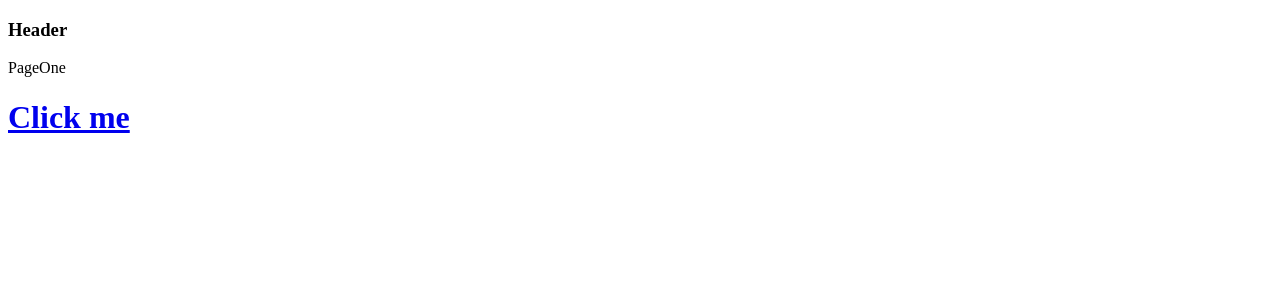
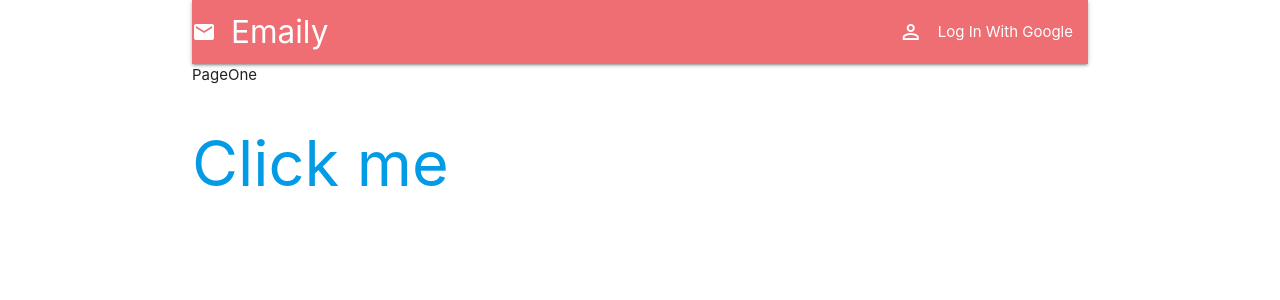
Before and after one commit to xingkongzyx/Feedback-Collection, a React (Create React App) app in the folder client/: page / in a window 1280 px wide. Shown: the top 300 px of the page. Built offline with nearby package versions, Linux system fonts and the light colour scheme.

Commit message:
import css library and build Header component

```diff
--- a/client/package.json
+++ b/client/package.json
@@ -8,6 +8,7 @@
     "@testing-library/user-event": "^12.8.3",
     "concurrently": "^6.1.0",
     "http-proxy-middleware": "^2.0.0",
+    "materialize-css": "^1.0.0-rc.2",
     "react": "^17.0.2",
     "react-dom": "^17.0.2",
     "react-redux": "^7.2.4",
--- a/client/public/index.html
+++ b/client/public/index.html
@@ -3,11 +3,11 @@
 	<head>
 		<meta charset="utf-8" />
 		<meta name="viewport" content="width=device-width, initial-scale=1" />
+		<link href="https://fonts.googleapis.com/icon?family=Material+Icons" rel="stylesheet" />
+
 		<title>React App</title>
 	</head>
 	<body>
-
 		<div id="root"></div>
-
 	</body>
 </html>
--- a/client/src/components/App.js
+++ b/client/src/components/App.js
@@ -13,7 +13,7 @@ const App = () => {
 	// 	reactRedirectURL只是用于dev阶段
 	const reactRedirectURL = 'https://emailyserver.run-us-west2.goorm.io/auth/google/';
 	return (
-		<div>
+		<div className="container">
 			<BrowserRouter>
 				<div>
 					<Header />
--- a/client/src/components/Header.js
+++ b/client/src/components/Header.js
@@ -2,7 +2,26 @@ import React from 'react';
 
 class Header extends React.Component {
 	render() {
-		return <h3>Header</h3>;
+		return (
+			<>
+				<nav>
+					<div className="nav-wrapper">
+						<a href="#" className="brand-logo">
+							<i className="material-icons">email</i>
+							Emaily
+						</a>
+						<ul id="nav-mobile" className="right">
+							<li>
+								<a>
+									<i className="left material-icons">perm_identity</i>
+									Log In With Google
+								</a>
+							</li>
+						</ul>
+					</div>
+				</nav>
+			</>
+		);
 	}
 }
 
--- a/client/src/index.js
+++ b/client/src/index.js
@@ -1,3 +1,6 @@
+import "materialize-css/dist/css/materialize.min.css"
+
+
 import React from 'react';
 import ReactDOM from 'react-dom';
 import {Provider} from "react-redux"
```
Also changed, not shown: 2 other files (tests, documents, lock files or other folders). Lines whose indentation alone changed are shown as unchanged.
